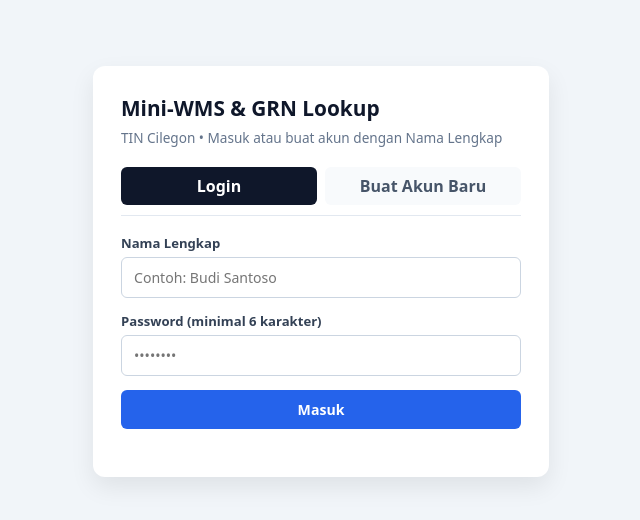
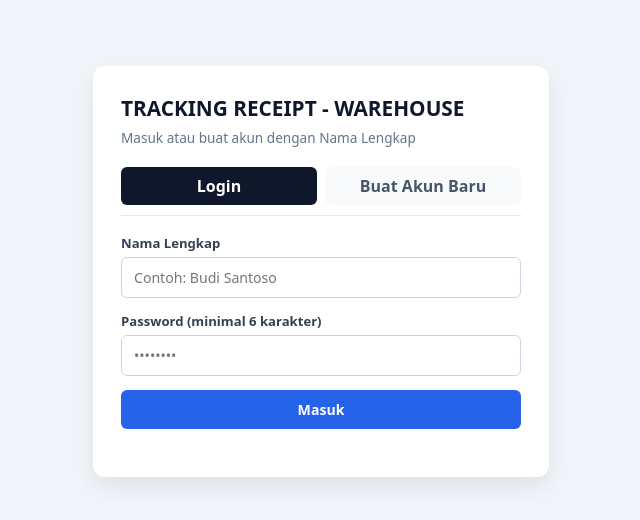
Before and after one commit to fajarwirachman-adm/tracking-grin, a plain HTML site: page index.html in a window 1280 px wide. Shown: the whole page, without its empty margins (319-959 px from the left). Drawn offline with nearby package versions, Linux system fonts and the light colour scheme.

Commit message:
Update index.html

```diff
--- a/index.html
+++ b/index.html
@@ -3,7 +3,7 @@
 <head>
   <meta charset="UTF-8" />
   <meta name="viewport" content="width=device-width, initial-scale=1.0" />
-  <title>Mini-WMS & GRN System - TIN Cilegon</title>
+  <title>TRACKING RECEIPT - WAREHOUSE</title>
   <script src="https://cdn.jsdelivr.net/npm/@supabase/supabase-js@2"></script>
   <script src="https://unpkg.com/html5-qrcode@2.3.8/html5-qrcode.min.js"></script>
   <script src="https://cdnjs.cloudflare.com/ajax/libs/qrcodejs/1.0.0/qrcode.min.js"></script>
@@ -99,8 +99,8 @@
 
 <!-- 1. HALAMAN LOGIN & REGISTER (CUKUP NAMA LENGKAP + PASSWORD) -->
 <div id="authSection" class="auth-wrap">
-  <h2>Mini-WMS & GRN Lookup</h2>
-  <p>TIN Cilegon • Masuk atau buat akun dengan Nama Lengkap</p>
+  <h2>TRACKING RECEIPT - WAREHOUSE</h2>
+  <p>Masuk atau buat akun dengan Nama Lengkap</p>
 
   <div class="auth-tabs">
     <div id="tabLogin" class="auth-tab active" onclick="switchAuthMode('login')">Login</div>
@@ -131,7 +131,7 @@
 <div id="appSection" class="container hidden">
   <div class="header">
     <div>
-      <h1>Mini-WMS & GRN Lookup — TIN Cilegon</h1>
+      <h1>TRACKING RECEIPT - WAREHOUSE</h1>
       <p id="userBadgeText">Memuat profil...</p>
     </div>
     <div class="header-actions">
```
